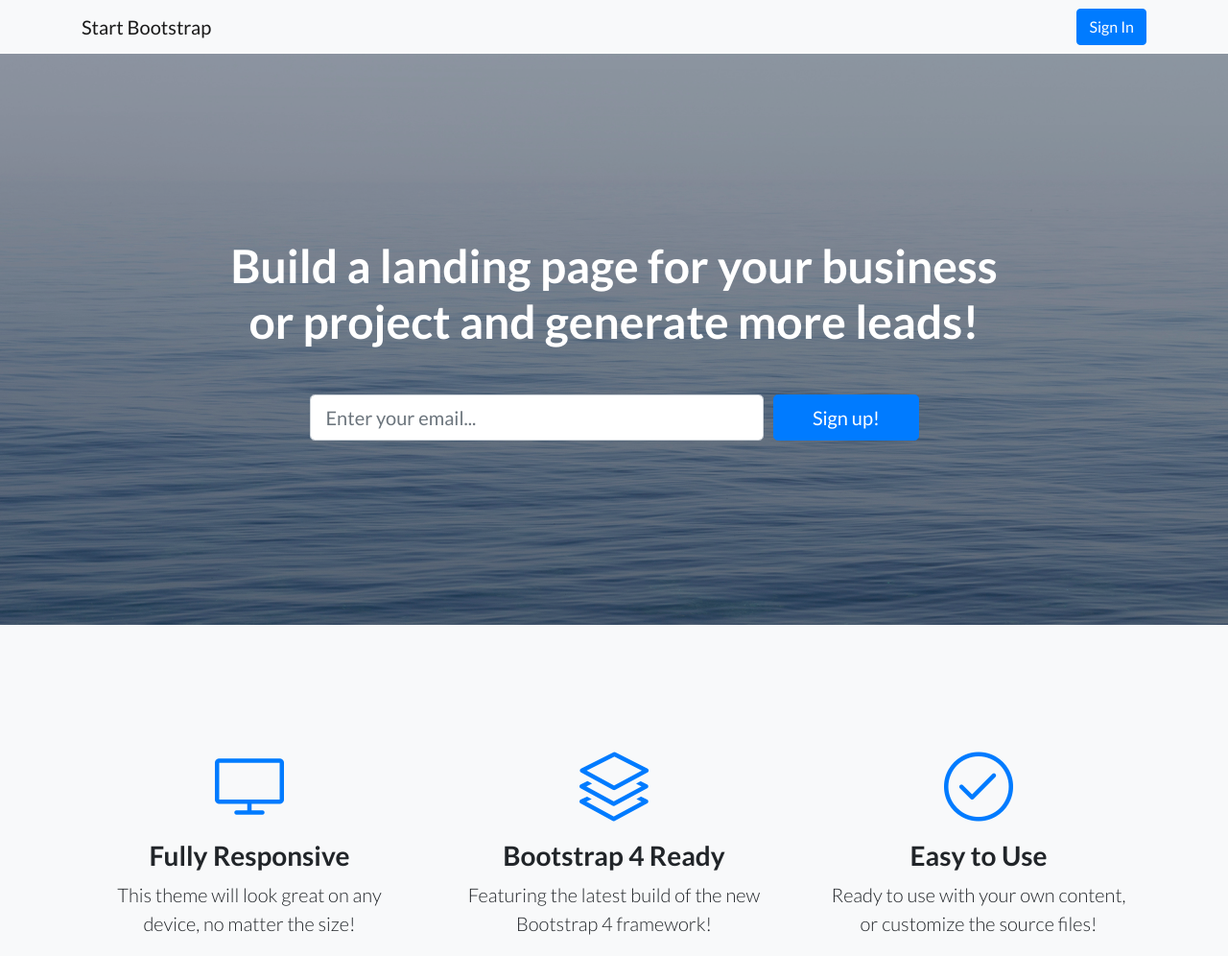
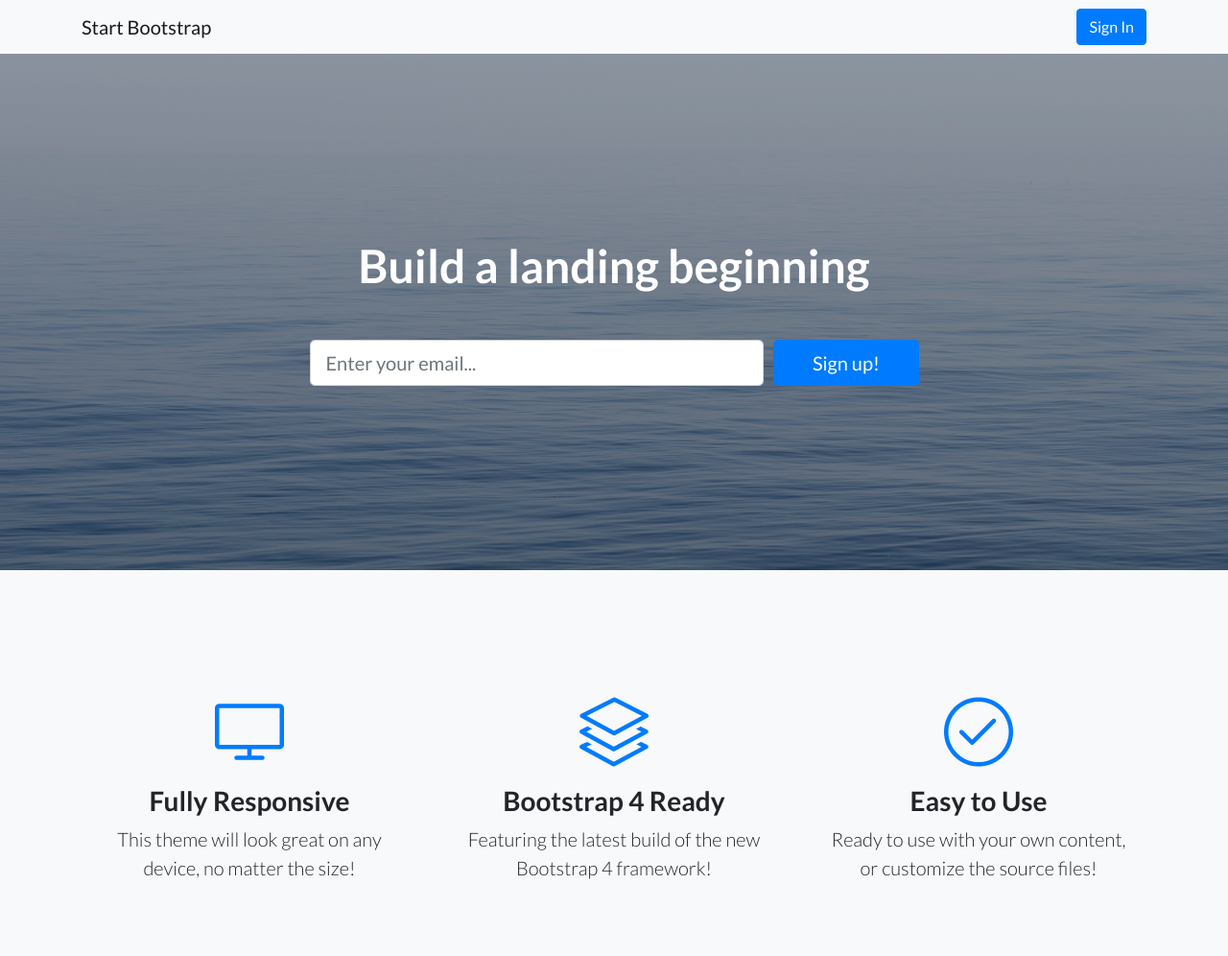
Before and after one commit to ahmadabugosh/landingpagejune2019, a website: page index.html in a window 1280 px wide. Shown: the top 996 px of the page at 96% size. Drawn offline with Linux system fonts and the light colour scheme.

Commit message:
change my main title

```diff
--- a/index.html
+++ b/index.html
@@ -39,7 +39,7 @@
     <div class="container">
       <div class="row">
         <div class="col-xl-9 mx-auto">
-          <h1 class="mb-5">Build a landing page for your business or project and generate more leads!</h1>
+          <h1 class="mb-5">Build a landing beginning</h1>
         </div>
         <div class="col-md-10 col-lg-8 col-xl-7 mx-auto">
           <form>
```
